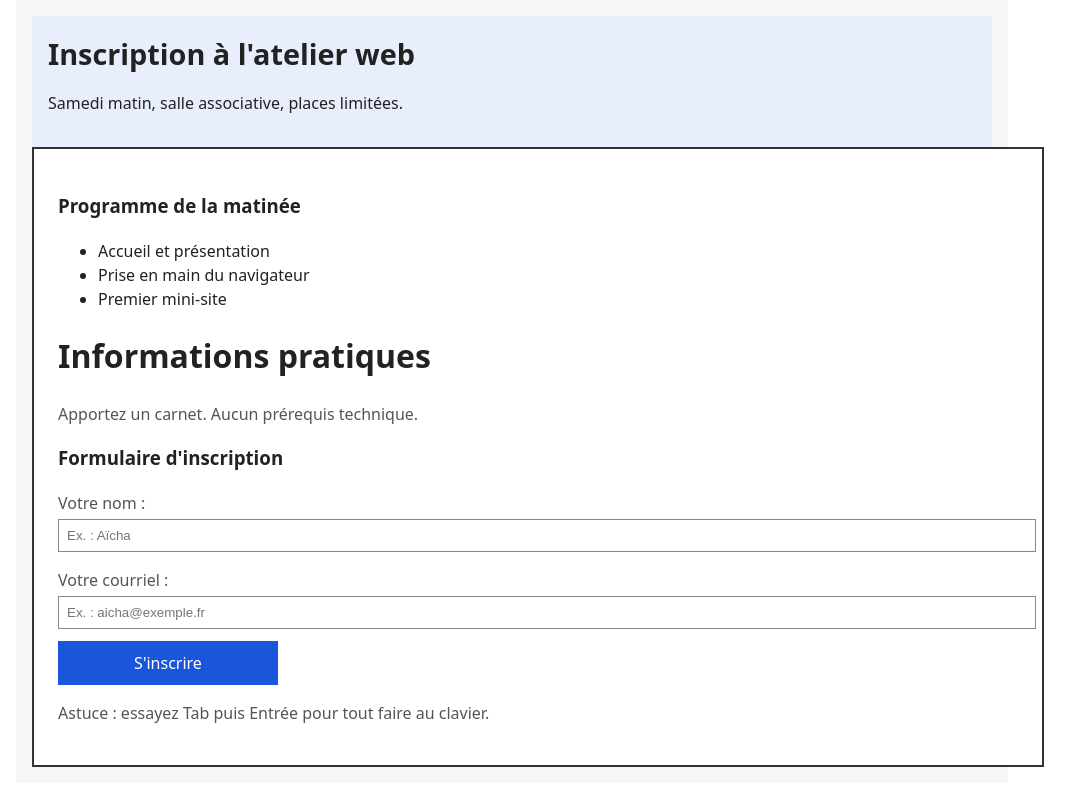
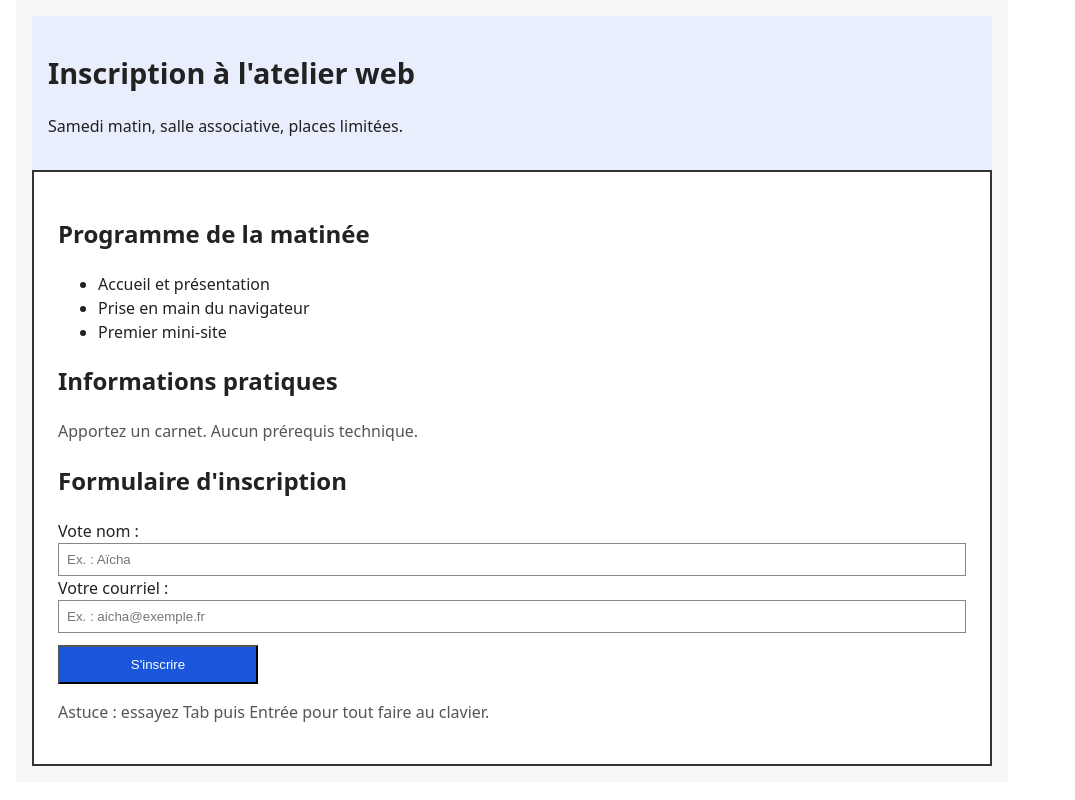
Before and after one commit to NicoAB21/efrei-renforcement-dev-web, a plain HTML site: page diagnostic/index.html in a window 1280 px wide. Shown: the whole page, without its empty margins (128-1203 px from the left). Drawn offline with Linux system fonts and the light colour scheme.

Commit message:
étape 00

```diff
--- a/diagnostic/index.html
+++ b/diagnostic/index.html
@@ -1,36 +1,55 @@
 <!doctype html>
 <html lang="fr">
   <head>
-<meta charset="utf-8">
-<meta name="viewport" content="width=device-width, initial-scale=1">
+    <meta charset="utf-8" />
+    <meta name="viewport" content="width=device-width, initial-scale=1" />
     <title>Inscription — Atelier web</title>
-<link rel="stylesheet" href="styles.css">
+    <link rel="stylesheet" href="styles.css" />
   </head>
   <body>
     <div class="page">
       <div class="bandeau">
-<span class="titre-geant">Inscription à l'atelier web</span>
-<p class="sous-titre">Samedi matin, salle associative, places limitées.</p>
+        <h1 class="titre-geant">Inscription à l'atelier web</h1>
+        <p class="sous-titre">
+          Samedi matin, salle associative, places limitées.
+        </p>
       </div>
+      <main>
         <div class="contenu">
-<h3>Programme de la matinée</h3>
+          <h2>Programme de la matinée</h2>
           <ul>
             <li>Accueil et présentation</li>
             <li>Prise en main du navigateur</li>
             <li>Premier mini-site</li>
           </ul>
-<h1>Informations pratiques</h1>
+          <h2>Informations pratiques</h2>
           <p>Apportez un carnet. Aucun prérequis technique.</p>
-<h3>Formulaire d'inscription</h3>
+          <h2>Formulaire d'inscription</h2>
+
           <form id="form-inscription" action="#" method="get">
-<p class="etiquette">Votre nom :</p>
-<input type="text" id="nom" name="nom" placeholder="Ex. : Aïcha" autocomplete="name">
-<p class="etiquette">Votre courriel :</p>
-<input type="email" id="courriel" name="courriel" placeholder="Ex. : aicha@exemple.fr" autocomplete="email">
-<div class="bouton">S'inscrire</div>
+            <label for="nom" class="etiquette">Vote nom :</label>
+            <input
+              type="text"
+              id="nom"
+              name="nom"
+              placeholder="Ex. : Aïcha"
+              autocomplete="name"
+            />
+            <label for="courriel" class="etiquette">Votre courriel :</label>
+            <input
+              type="email"
+              id="courriel"
+              name="courriel"
+              placeholder="Ex. : aicha@exemple.fr"
+              autocomplete="email"
+            />
+            <button class="bouton" type="submit">S'inscrire</button>
           </form>
-<p class="aide">Astuce : essayez Tab puis Entrée pour tout faire au clavier.</p>
+          <p class="aide">
+            Astuce : essayez Tab puis Entrée pour tout faire au clavier.
+          </p>
         </div>
+      </main>
     </div>
   </body>
 </html>
--- a/diagnostic/styles.css
+++ b/diagnostic/styles.css
@@ -7,7 +7,7 @@ body {
 }
 
 .page {
-  width: 960px;
+  max-width: 960px;
   margin: 0 auto;
   padding: 16px;
   background: #f6f6f6;
@@ -27,7 +27,7 @@ body {
   background: #fff;
   border: 2px solid #333;
   padding: 24px;
-  width: 960px;
+  /* width: 960px; */
 }
 
 .etiquette {
@@ -40,7 +40,8 @@ body {
 }
 
 input {
-  width: 960px;
+  width: 100%;
+  box-sizing: border-box;
   padding: 8px;
   border: 1px solid #888;
 }
@@ -49,12 +50,13 @@ input {
   width: 200px;
   padding: 10px;
   margin-top: 12px;
-  background: #ddd;
+  background: #1a56db;
+  color: #fff;
   text-align: center;
   cursor: pointer;
 }
 
-.bouton {
+/* .bouton {
   background: #1a56db;
   color: #fff;
-}
+} */
```
Also changed, not shown: 1 other file. Lines whose indentation alone changed are shown as unchanged.
